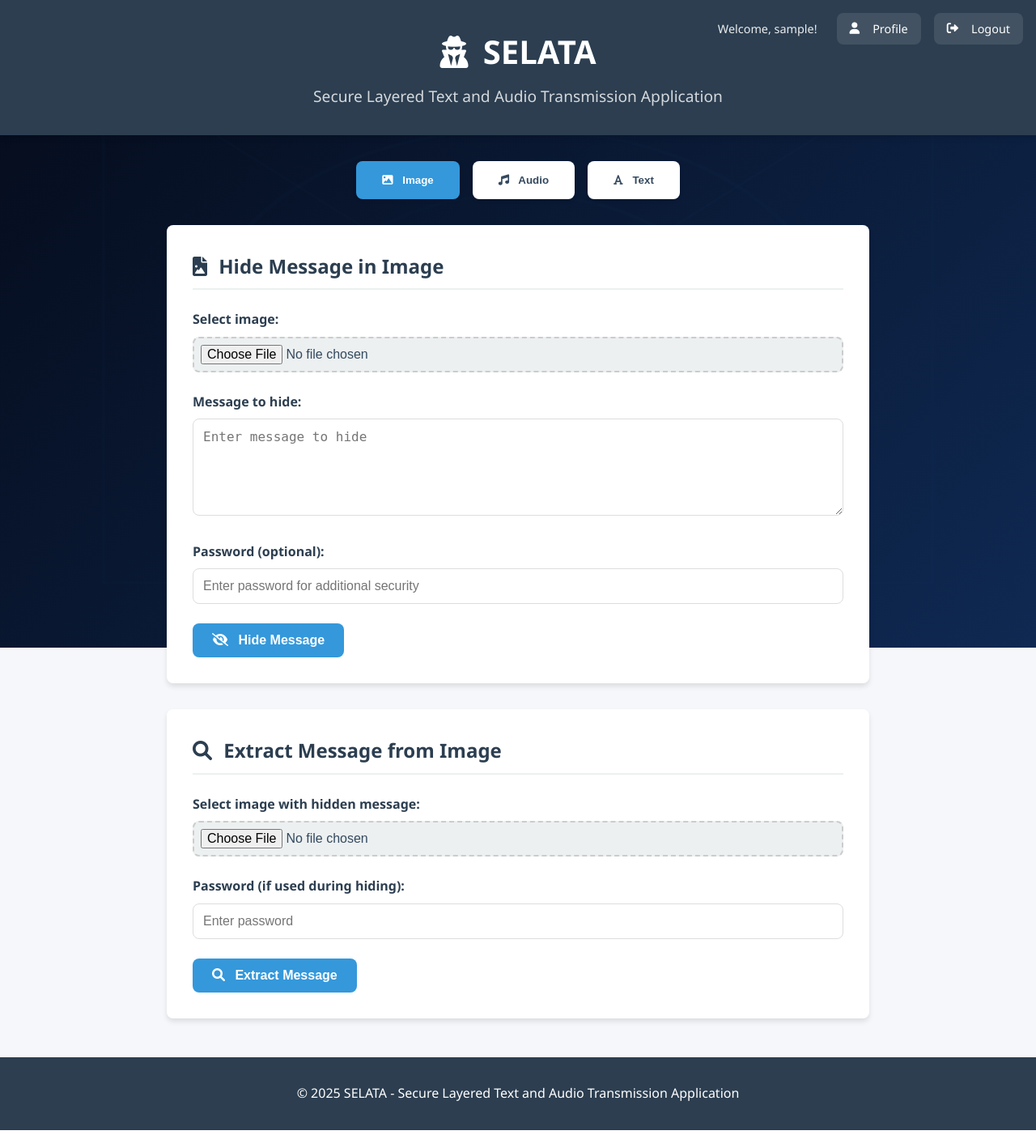
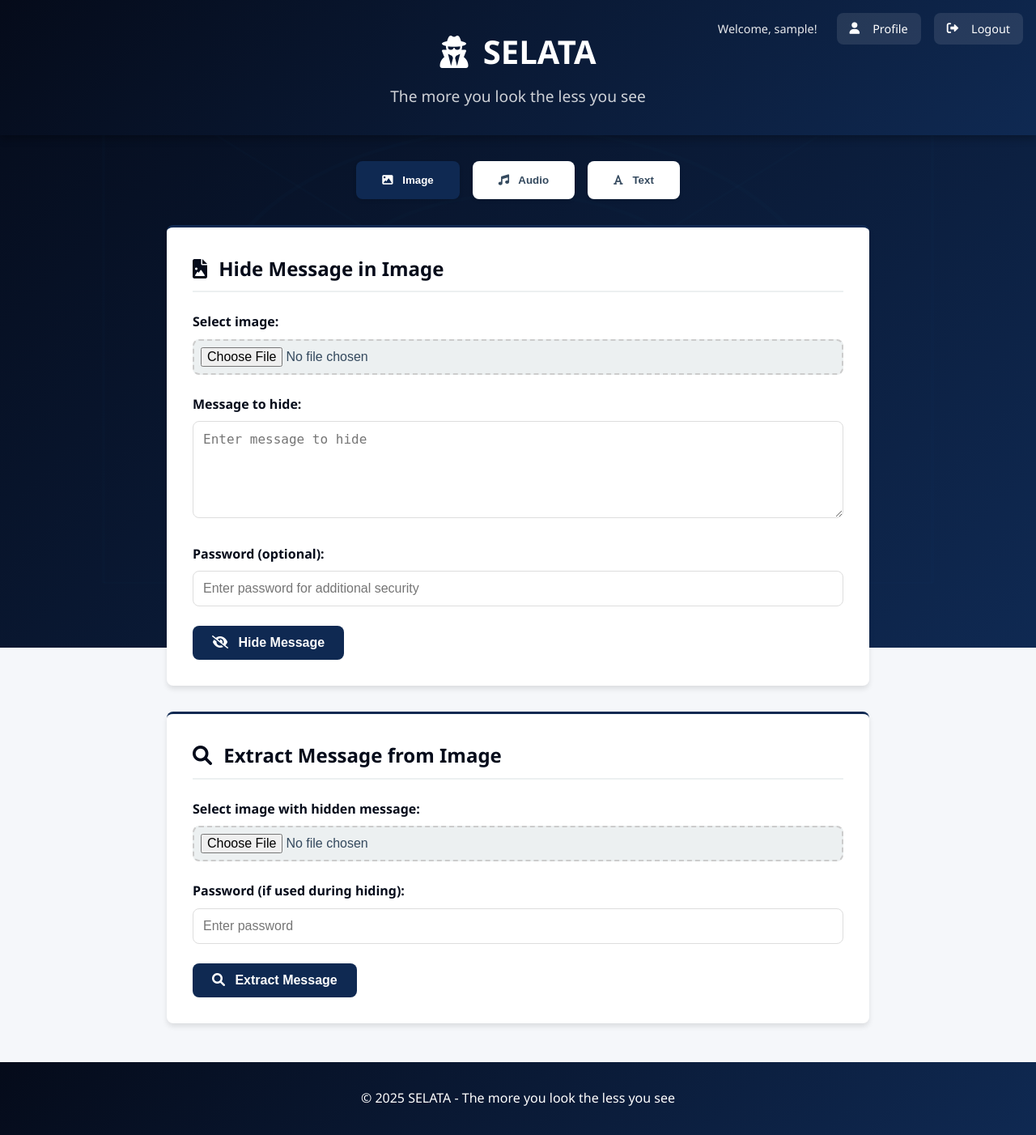
Before and after one commit to Bechi-cyber/booknvent, a Flask app: page / in a window 1280 px wide. Shown: the whole page at 81% size. Run offline with Flask 2, Linux system fonts and the light colour scheme; the visitor is signed in with stand-in values (Sample User, id 1).

Commit message:
Updated color scheme to use consistent blue tones across all pages

```diff
--- a/Desktop/multimodal_steganography_project/static/styles.css
+++ b/Desktop/multimodal_steganography_project/static/styles.css
@@ -2,7 +2,8 @@
 :root {
     --primary-color: #3498db;
     --primary-dark: #2980b9;
-    --secondary-color: #2c3e50;
+    --secondary-color: #050b1a;
+    --secondary-gradient: #0f2952;
     --light-color: #ecf0f1;
     --dark-color: #34495e;
     --success-color: #2ecc71;
@@ -31,12 +32,12 @@ body {
 
 /* Header */
 header {
-    background-color: var(--secondary-color);
+    background: linear-gradient(135deg, var(--secondary-color) 0%, var(--secondary-gradient) 100%);
     color: white;
     padding: 2rem;
     text-align: center;
     margin-bottom: 2rem;
-    box-shadow: var(--box-shadow);
+    box-shadow: 0 4px 10px rgba(0, 0, 0, 0.3);
     position: relative;
 }
 
@@ -89,6 +90,7 @@ header h1 {
 .auth-card {
     max-width: 500px;
     margin: 0 auto;
+    background: linear-gradient(to bottom, white, white 98%, var(--secondary-gradient) 98%, var(--secondary-gradient) 100%);
 }
 
 .auth-links {
@@ -363,12 +365,13 @@ header h1 {
 }
 
 .tab-btn:hover {
-    background-color: var(--light-color);
+    background-color: var(--secondary-color);
+    color: white;
     transform: translateY(-2px);
 }
 
 .tab-btn.active {
-    background-color: var(--primary-color);
+    background-color: var(--secondary-gradient);
     color: white;
 }
 
@@ -392,6 +395,7 @@ header h1 {
     box-shadow: var(--box-shadow);
     padding: 2rem;
     margin-bottom: 2rem;
+    border-top: 3px solid var(--secondary-gradient);
 }
 
 .card h2 {
@@ -447,22 +451,23 @@ textarea {
 }
 
 .btn.primary {
-    background-color: var(--primary-color);
+    background-color: var(--secondary-gradient);
     color: white;
 }
 
 .btn.primary:hover {
-    background-color: var(--primary-dark);
+    background-color: var(--secondary-color);
     transform: translateY(-2px);
 }
 
 .btn.secondary {
-    background-color: var(--secondary-color);
-    color: white;
+    background-color: rgba(255, 255, 255, 0.9);
+    color: var(--secondary-gradient);
+    border: 2px solid var(--secondary-gradient);
 }
 
 .btn.secondary:hover {
-    background-color: var(--dark-color);
+    background-color: #f8f9fa;
     transform: translateY(-2px);
 }
 
@@ -482,7 +487,7 @@ footer {
     text-align: center;
     padding: 2rem;
     margin-top: 3rem;
-    background-color: var(--secondary-color);
+    background: linear-gradient(135deg, var(--secondary-color) 0%, var(--secondary-gradient) 100%);
     color: white;
 }
 
--- a/Desktop/multimodal_steganography_project/templates/error.html
+++ b/Desktop/multimodal_steganography_project/templates/error.html
@@ -10,7 +10,7 @@
 <body>
     <header>
         <h1><i class="fas fa-user-secret"></i> SELATA</h1>
-        <p class="subtitle">Secure Layered Text and Audio Transmission Application</p>
+        <p class="subtitle">The more you look the less you see</p>
     </header>
 
     <div class="container">
@@ -22,7 +22,7 @@
     </div>
 
     <footer>
-        <p>&copy; 2025 SELATA - Secure Layered Text and Audio Transmission Application</p>
+        <p>&copy; 2025 SELATA - The more you look the less you see</p>
     </footer>
 </body>
 </html>
--- a/Desktop/multimodal_steganography_project/templates/index.html
+++ b/Desktop/multimodal_steganography_project/templates/index.html
@@ -85,7 +85,7 @@
         }
 
         .login-btn {
-            background-color: #3498db;
+            background-color: var(--secondary-gradient);
             color: white;
             border: none;
             box-shadow: 0 4px 15px rgba(0, 0, 0, 0.2);
@@ -93,13 +93,13 @@
 
         .register-btn {
             background-color: rgba(255, 255, 255, 0.9);
-            color: #3498db;
-            border: 2px solid #3498db;
+            color: var(--secondary-gradient);
+            border: 2px solid var(--secondary-gradient);
             box-shadow: 0 4px 15px rgba(0, 0, 0, 0.2);
         }
 
         .login-btn:hover {
-            background-color: #2980b9;
+            background-color: var(--secondary-color);
             transform: translateY(-3px);
         }
 
@@ -209,7 +209,7 @@
 
     <header>
         <h1><i class="fas fa-user-secret"></i> SELATA</h1>
-        <p class="subtitle">Secure Layered Text and Audio Transmission Application</p>
+        <p class="subtitle">The more you look the less you see</p>
         <div class="auth-nav">
             {% if session.username %}
             <span class="welcome-message">Welcome, {{ session.username }}!</span>
@@ -365,7 +365,7 @@
     </div>
 
     <footer>
-        <p>&copy; 2025 SELATA - Secure Layered Text and Audio Transmission Application</p>
+        <p>&copy; 2025 SELATA - The more you look the less you see</p>
     </footer>
 
     {% endif %}
--- a/Desktop/multimodal_steganography_project/templates/login.html
+++ b/Desktop/multimodal_steganography_project/templates/login.html
@@ -11,7 +11,7 @@
 <body>
     <header>
         <h1><i class="fas fa-user-secret"></i> SELATA</h1>
-        <p class="subtitle">Secure Layered Text and Audio Transmission Application</p>
+        <p class="subtitle">The more you look the less you see</p>
     </header>
 
     <div class="container">
@@ -58,7 +58,7 @@
     </div>
 
     <footer>
-        <p>&copy; 2025 SELATA - Secure Layered Text and Audio Transmission Application</p>
+        <p>&copy; 2025 SELATA - The more you look the less you see</p>
     </footer>
 
     <script>
--- a/Desktop/multimodal_steganography_project/templates/profile.html
+++ b/Desktop/multimodal_steganography_project/templates/profile.html
@@ -10,7 +10,7 @@
 <body>
     <header>
         <h1><i class="fas fa-user-secret"></i> SELATA</h1>
-        <p class="subtitle">Secure Layered Text and Audio Transmission Application</p>
+        <p class="subtitle">The more you look the less you see</p>
     </header>
 
     <div class="container">
@@ -37,7 +37,7 @@
     </div>
 
     <footer>
-        <p>&copy; 2025 SELATA - Secure Layered Text and Audio Transmission Application</p>
+        <p>&copy; 2025 SELATA - The more you look the less you see</p>
     </footer>
 </body>
 </html>
--- a/Desktop/multimodal_steganography_project/templates/register.html
+++ b/Desktop/multimodal_steganography_project/templates/register.html
@@ -11,7 +11,7 @@
 <body>
     <header>
         <h1><i class="fas fa-user-secret"></i> SELATA</h1>
-        <p class="subtitle">Secure Layered Text and Audio Transmission Application</p>
+        <p class="subtitle">The more you look the less you see</p>
     </header>
 
     <div class="container">
@@ -68,7 +68,7 @@
     </div>
 
     <footer>
-        <p>&copy; 2025 SELATA - Secure Layered Text and Audio Transmission Application</p>
+        <p>&copy; 2025 SELATA - The more you look the less you see</p>
     </footer>
 
     <script>
```
